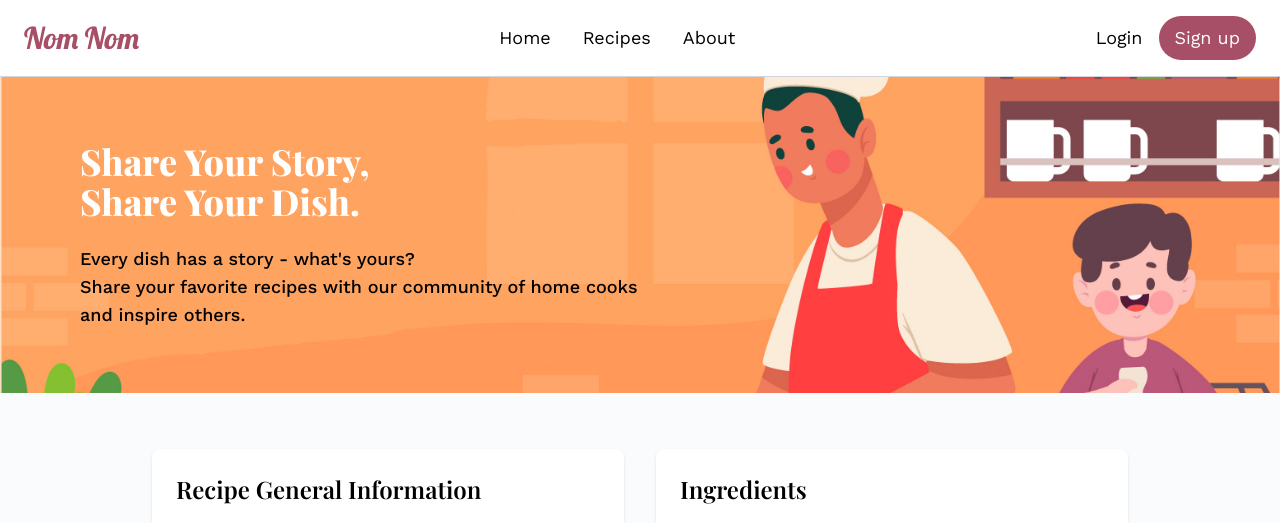
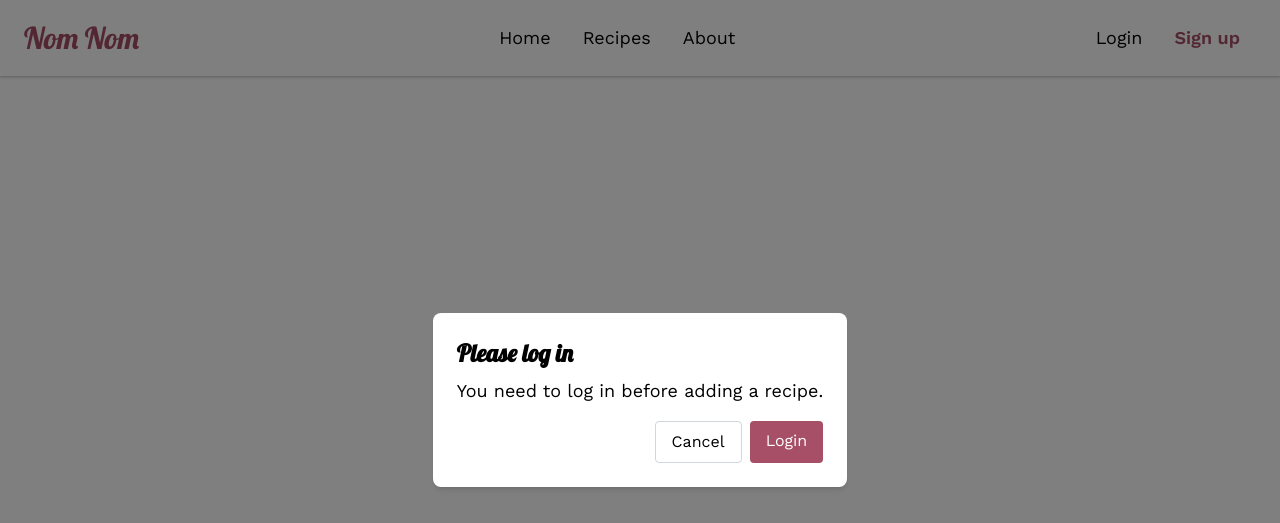
Before and after one commit to Tam-NhuBh/Food_Sharing_Frontend, a React (Vite) app: page /recipes/add in a window 1280 px wide. Shown: the top 523 px of the page. Built offline with nearby package versions, Linux system fonts and the light colour scheme; no server answers; a web font is replaced by a local one; what miragejs would draw is missing.

Commit message:
done fixing ui bug

```diff
--- /dev/null
+++ b/src/components/Modal/LoginModal.tsx
@@ -0,0 +1,33 @@
+interface LoginModalProps {
+  open: boolean;
+  onClose: () => void;
+}
+
+export default function LoginModal({ open, onClose }: LoginModalProps) {
+  if (!open) return null;
+
+  return (
+    <div className="fixed inset-0 flex items-center justify-center bg-black/50">
+      <div className="bg-white font-worksans p-6 rounded-lg shadow-md">
+        <h2 className="text-lg sm:text-2xl font-semibold font-lobster">Please log in</h2>
+        <p className="mt-2 text-sm sm:text-lg">You need to log in before adding a recipe.</p>
+        <div className="mt-4 flex gap-2 justify-end">
+          {/* Cancel button */}
+          <button
+            onClick={onClose}
+            className="px-4 py-2 bg-white border border-gray-300 rounded hover:bg-gray-100 hover:border-gray-400 transition"
+          >
+            Cancel
+          </button>
+          {/* Login button */}
+          <a
+            href="/login"
+            className="px-4 py-2 bg-primary text-white rounded hover:bg-primary/90 hover:shadow-md transition"
+          >
+            Login
+          </a>
+        </div>
+      </div>
+    </div>
+  );
+}
--- a/src/components/RatingForm/index.tsx
+++ b/src/components/RatingForm/index.tsx
@@ -12,13 +12,16 @@ interface Props {
   onStarsChange: (n: number) => void;
   onCommentChange: (v: string) => void;
   onSubmit: () => void;
-};
+}
 const rates = [1, 2, 3, 4, 5];
 
 function StarPicker({
   value,
   onChange,
-}: { value: number; onChange: (n: number) => void }) {
+}: {
+  value: number;
+  onChange: (n: number) => void;
+}) {
   return (
     <div className="flex items-center gap-1">
       {/* 0 -> 5 rates */}
@@ -27,7 +30,8 @@ function StarPicker({
           key={n}
           type="button"
           onClick={() => onChange(n)}
-                    className={`text-2xl leading-none ${n <= value ? "text-primary" : "text-gray-300"
+          className={`text-2xl leading-none ${
+            n <= value ? "text-primary" : "text-gray-300"
           }`}
           aria-label={`rate ${n}`}
         >
@@ -58,8 +62,11 @@ export default function RatingForm({
           Review <span className="text-primary">Rating</span>
         </h2>
         {/* it checks if the form is open or not */}
-                {!showForm && (
-                    <Button className="ml-auto shrink-0 text-sm font-playfair rounded-lg py-3 font-bold hover:bg-[#732c4e] transition" onClick={onOpenForm}>
+        {!user || !showForm && (
+          <Button
+            className="ml-auto shrink-0 text-sm font-playfair rounded-lg py-3 font-bold hover:bg-[#732c4e] transition"
+            onClick={onOpenForm}
+          >
             Write your review
           </Button>
         )}
@@ -68,9 +75,15 @@ export default function RatingForm({
       {/* Inline form */}
       {showForm && (
         <div className="mb-6 rounded-2xl border border-gray-200 bg-white p-4 shadow-sm overflow-hidden">
-                    <p className="font-bold text-[1.1rem] mb-1">{user?.email ? user.email : 'Guest User'}</p>
+          <div className="flex flex-row justify-between items-center mb-4">
+            <p className="font-bold text-[1.1rem] mb-1">
+            {user?.email ? user.email : "Guest User"}
+          </p>
+            <StarPicker value={stars} onChange={onStarsChange} />
+          </div>
+
           <div className="flex flex-col gap-3 min-w-0">
-                        <StarPicker value={stars} onChange={onStarsChange} />
+
             <textarea
               rows={3}
               value={comment}
@@ -81,14 +94,18 @@ export default function RatingForm({
           </div>
 
           <div className="mt-3 flex justify-end gap-2">
-                        <Button variant="secondary" onClick={onCancel}>Cancel</Button>
-                        <Button className="font-bold hover:bg-[#732c4e] transition" onClick={onSubmit}>
-                            Submit
+            <Button variant="secondary" onClick={onCancel}>
+              Cancel
+            </Button>
+            <Button
+              className="font-bold hover:bg-[#732c4e] transition"
+              onClick={onSubmit}
+            >
+              Share
             </Button>
           </div>
         </div>
       )}
-
 
       {/* Ratings list */}
       {ratings.length ? (
@@ -112,7 +129,9 @@ export default function RatingForm({
           ))}
         </ul>
       ) : (
-                <p className="text-black font-medium">No reviews yet. Let's be the first.</p>
+        <p className="text-black font-medium">
+          No reviews yet. Let's be the first.
+        </p>
       )}
     </div>
   );
--- a/src/components/common/Header/index.tsx
+++ b/src/components/common/Header/index.tsx
@@ -58,12 +58,19 @@ export default function Header() {
       {/* Desktop Auth */}
       {!user && (
         <div className="hidden md:flex items-center space-x-4 text-md lg:text-lg">
-          <Link to="/login" className="font-worksans">
+          <Link
+            to="/login"
+            className={`font-worksans ${
+              location.pathname === "/login" ? "underline" : ""
+            } hover:underline`}
+          >
             Login
           </Link>
           <Link
             to="/sign-up"
-            className="font-worksans bg-primary text-white px-4 py-2 rounded-full hover:bg-primary/80"
+            className={`font-worksans text-primary px-4 py-2 font-semibold ${
+              location.pathname === "/sign-up" ? "underline" : ""
+            } hover:underline`}
           >
             Sign up
           </Link>
@@ -80,7 +87,7 @@ export default function Header() {
           </p>
           {isLogOutOpen && (
             <div
-              className="absolute text-center py-2 bg-primary text-white rounded-[6px] w-full top-[100%] cursor-pointer hover:text-primary hover:bg-white"
+              className="z-1000 absolute text-center py-2 bg-primary text-white rounded-[6px] w-full top-[100%] cursor-pointer hover:text-primary hover:bg-white"
               onClick={handleLogOut}
             >
               <p className="font-bold">Log Out</p>
@@ -120,17 +127,21 @@ export default function Header() {
           </Link>
 
           {!user && (
-            <div className="flex flex-row gap-4">
+            <div className="flex flex-col gap-4">
               <Link
                 to="/login"
-                className="font-worksans"
+                className={`font-worksans ${
+                  location.pathname === "/login" ? "underline" : ""
+                } hover:underline`}
                 onClick={() => setIsOpen(false)}
               >
                 Login
               </Link>
               <Link
                 to="/sign-up"
-                className="font-worksans bg-primary text-white px-4 py-2 rounded-full hover:bg-primary/80"
+                className={`font-worksans text-primary font-semibold ${
+                  location.pathname === "/sign-up" ? "underline" : ""
+                } hover:underline`}
                 onClick={() => setIsOpen(false)}
               >
                 Sign up
@@ -152,7 +163,6 @@ export default function Header() {
               >
                 <p className="font-worksans hover:underline">Log Out</p>
               </div>
-
             </div>
           )}
         </div>
--- a/src/routes/index.tsx
+++ b/src/routes/index.tsx
@@ -1,24 +1,24 @@
-import { lazy, Suspense } from 'react';
+import { lazy, Suspense } from "react";
 
-const LandingPage = lazy(() => import('../pages/LandingPage'));
-const About = lazy(() => import('../pages/About'));
+const LandingPage = lazy(() => import("../pages/LandingPage"));
+const About = lazy(() => import("../pages/About"));
 //const RecipeLayout = lazy(() => import('../pages/recipes/RecipeLayout'));
-const AddRecipe = lazy(() => import('../pages/recipes/AddRecipe'));
-const RecipeList = lazy(() => import('../pages/recipes/RecipeList'));
-const RecipeDetail = lazy(() => import('../pages/recipes/RecipeDetail'));
+const AddRecipe = lazy(() => import("../pages/recipes/AddRecipe"));
+const RecipeList = lazy(() => import("../pages/recipes/RecipeList"));
+const RecipeDetail = lazy(() => import("../pages/recipes/RecipeDetail"));
 // const Dashboard = lazy(() => import('../pages/Dashboard'));
 // const Login = lazy(() => import('../pages/Login'));
-const NotFound = lazy(() => import('../pages/NotFound'));
-import { useRoutes, type RouteObject } from 'react-router-dom';
-//import ProtectedRoute from './protected-route';
-import App from '../App';
-import Login from '../pages/Login';
-import SignUp from '../pages/SignUp';
+const NotFound = lazy(() => import("../pages/NotFound"));
+import { useRoutes, type RouteObject } from "react-router-dom";
 
+import App from "../App";
+import Login from "../pages/Login";
+import SignUp from "../pages/SignUp";
+import ProtectedRoute from "./protected-route";
 
 const routes: RouteObject[] = [
   {
-    path: '/',
+    path: "/",
     element: <App />,
     children: [
       {
@@ -26,11 +26,11 @@ const routes: RouteObject[] = [
         element: <LandingPage />,
       },
       {
-        path: 'about',
+        path: "about",
         element: <About />,
       },
       {
-        path: 'recipes',
+        path: "recipes",
         //element: <RecipeLayout />,
         children: [
           {
@@ -38,18 +38,22 @@ const routes: RouteObject[] = [
             element: <RecipeList />,
           },
           {
-            path: 'add',
-            element: <AddRecipe />,
+            path: "add",
+            element: (
+              <ProtectedRoute>
+                <AddRecipe />
+              </ProtectedRoute>
+            ),
           },
           {
-            path: ':id',
-            element: <RecipeDetail/>,
+            path: ":id",
+            element: <RecipeDetail />,
           },
-        ]
+        ],
       },
       {
-        path: 'sign-up',
-        element: <SignUp/>
+        path: "sign-up",
+        element: <SignUp />,
       },
       // {
       //   path: 'stories',
@@ -74,11 +78,11 @@ const routes: RouteObject[] = [
       //   ),
       // },
       {
-        path: 'login',
+        path: "login",
         element: <Login />,
       },
       {
-        path: '*',
+        path: "*",
         element: <NotFound />,
       },
     ],
--- a/src/routes/protected-route.tsx
+++ b/src/routes/protected-route.tsx
@@ -0,0 +1,37 @@
+import React, { useEffect, useState } from "react";
+import type { ReactNode } from "react";
+import { Outlet, useNavigate } from "react-router-dom";
+import LoginModal from "../components/Modal/LoginModal";
+import useAuth from "../hooks/useAuth";
+
+interface ProtectedRouteProps {
+  children?: ReactNode;
+}
+
+const ProtectedRoute: React.FC<ProtectedRouteProps> = ({ children }) => {
+  const { user } = useAuth();
+  const [showModal, setShowModal] = useState(false);
+  const navigate = useNavigate();
+
+  useEffect(() => {
+    if (!user) {
+      setShowModal(true);
+    }
+  }, [user]);
+
+  if (!user && showModal) {
+    return (
+      <LoginModal
+        open={showModal}
+        onClose={() => {
+          setShowModal(false);
+          navigate("/");
+        }}
+      />
+    );
+  }
+
+  return <>{children || <Outlet />}</>;
+};
+
+export default ProtectedRoute;
```
Lines whose indentation alone changed are shown as unchanged.
